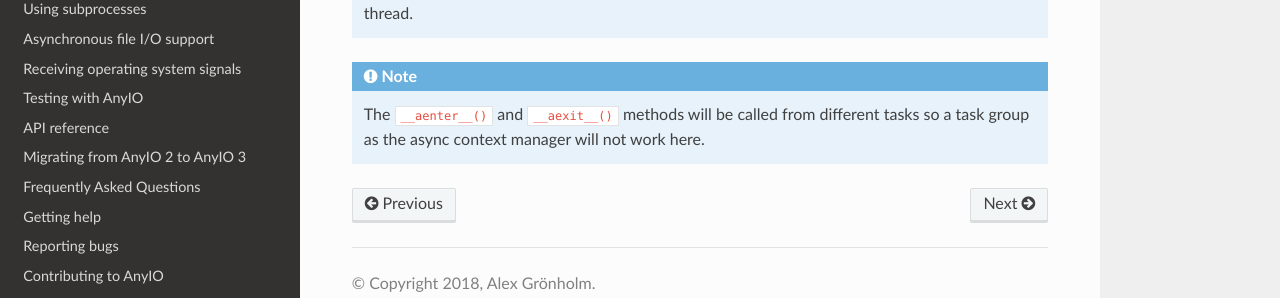
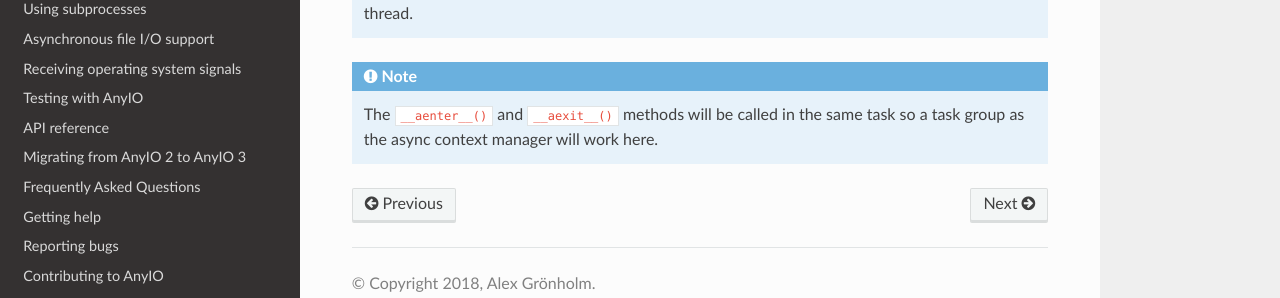
Before and after one commit to agronholm/anyio, a Sphinx documentation site: the page built from docs/threads.rst, in a window 1280 px wide and 900 px high, scrolled down 3354 px. Shown: the part 547-845 px from the top of the window. Built offline with Sphinx 7.4.7 and the Read the Docs theme 2.0.0, drawn with Linux system fonts in a browser that asks for light colours.

Commit message:
wrap_async_context_manager can now wrap a TaskGroup

```diff
--- a/docs/threads.rst
+++ b/docs/threads.rst
@@ -178,5 +178,5 @@ managers as a synchronous one::
 .. note:: You cannot use wrapped async context managers in synchronous callbacks inside the event
           loop thread.
 
-.. note:: The ``__aenter__()`` and ``__aexit__()`` methods will be called from different
-          tasks so a task group as the async context manager will not work here.
+.. note:: The ``__aenter__()`` and ``__aexit__()`` methods will be called in the same task
+          so a task group as the async context manager will work here.
```
